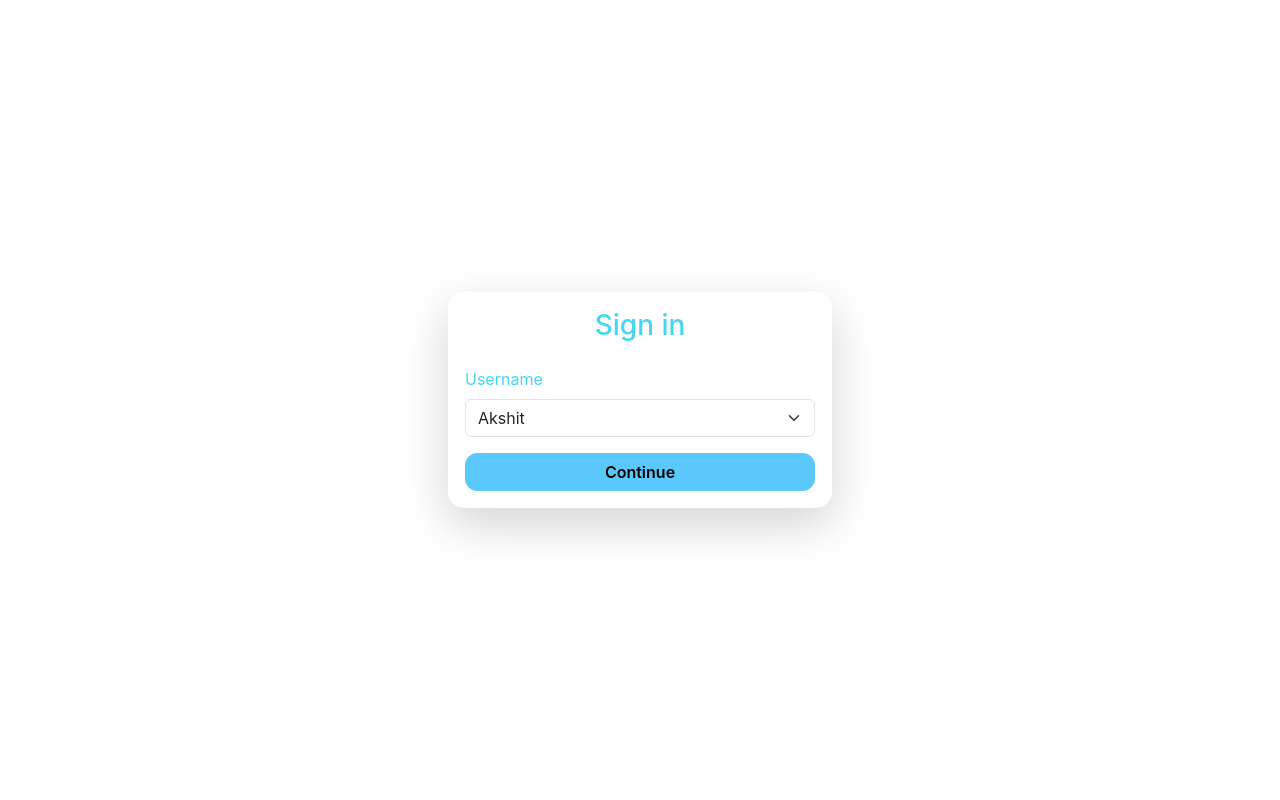
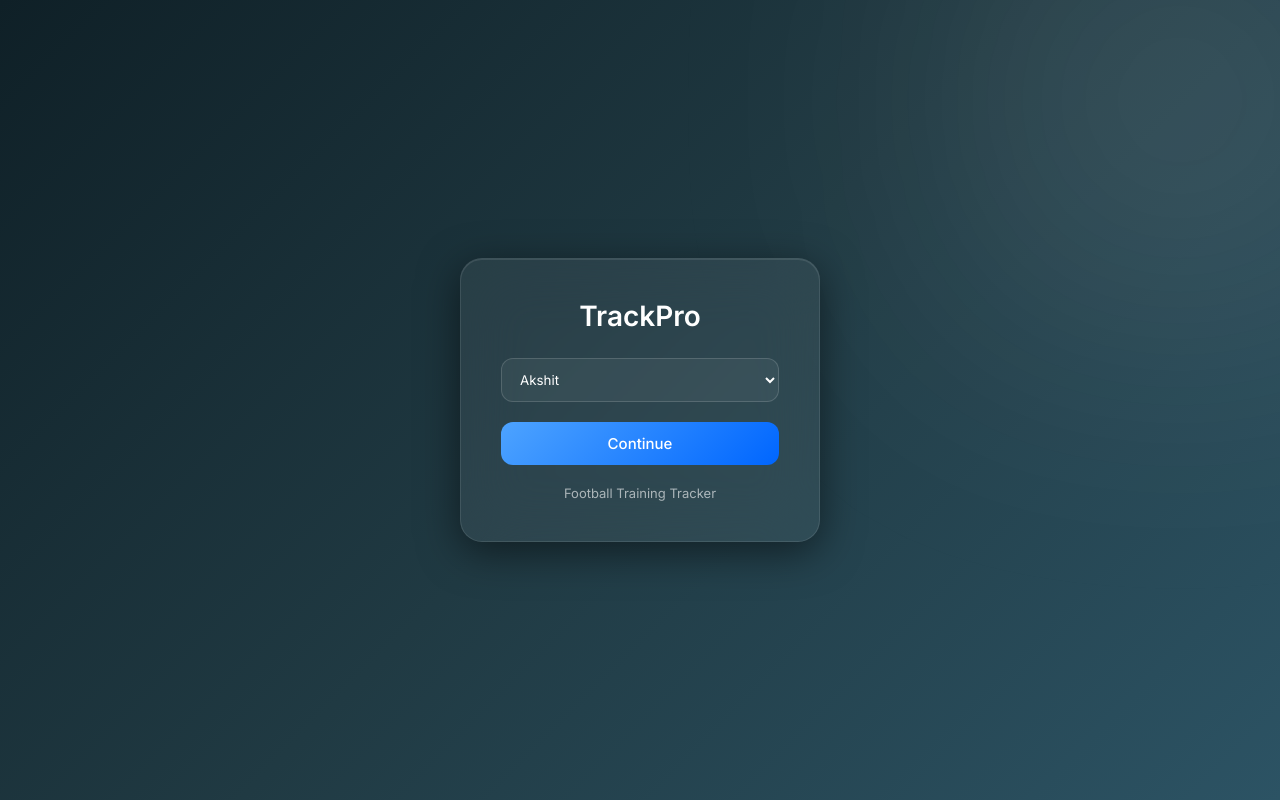
Before and after one commit to akshitjoshi335-maker/Football-progress-tracking, a Flask app: page /login in a window 1280 px wide; the page is wider, and only the part inside the window is pictured. Run offline with Flask 3, Linux system fonts and the light colour scheme.

Commit message:
Update login.html

```diff
--- a/templates/login.html
+++ b/templates/login.html
@@ -3,36 +3,178 @@
 <head>
 <meta charset="UTF-8">
 <meta name="viewport" content="width=device-width, initial-scale=1.0">
-    <title>Login - TrackPro</title>
-    <link href="https://cdn.jsdelivr.net/npm/bootstrap@5.3.1/dist/css/bootstrap.min.css" rel="stylesheet"
-          integrity="sha384-YS6VaCU6uNW0C6c1zduDgPqhIiAj5GxNk4WliBN6v1iUYpqsHdb2Bz949jj44T7v" crossorigin="anonymous">
-    <link href="https://fonts.googleapis.com/css2?family=Roboto:wght@300;400;700&display=swap" rel="stylesheet">
-    <link rel="stylesheet" href="/static/css/style.css">
+
+<title>TrackPro</title>
+
+<link href="https://fonts.googleapis.com/css2?family=Inter:wght@300;400;500;600&display=swap" rel="stylesheet">
+
+<style>
+
+*{
+margin:0;
+padding:0;
+box-sizing:border-box;
+font-family: 'Inter', sans-serif;
+}
+
+body{
+height:100vh;
+display:flex;
+align-items:center;
+justify-content:center;
+background: linear-gradient(135deg,#0f2027,#203a43,#2c5364);
+color:white;
+}
+
+/* background glow */
+
+body::before{
+content:"";
+position:absolute;
+width:600px;
+height:600px;
+background: radial-gradient(circle,rgba(255,255,255,0.12),transparent);
+top:-200px;
+right:-200px;
+filter: blur(120px);
+}
+
+/* login card */
+
+.login-card{
+
+width:360px;
+padding:40px;
+
+border-radius:22px;
+
+background: rgba(255,255,255,0.06);
+
+backdrop-filter: blur(30px);
+-webkit-backdrop-filter: blur(30px);
+
+border:1px solid rgba(255,255,255,0.1);
+
+box-shadow:
+0 10px 40px rgba(0,0,0,0.5),
+inset 0 1px rgba(255,255,255,0.1);
+
+}
+
+/* title */
+
+.title{
+
+font-size:28px;
+font-weight:600;
+text-align:center;
+margin-bottom:25px;
+
+}
+
+/* select box */
+
+.select-box{
+
+width:100%;
+padding:12px 14px;
+
+border-radius:12px;
+
+border:1px solid rgba(255,255,255,0.15);
+
+background: rgba(255,255,255,0.05);
+
+color:white;
+
+outline:none;
+
+transition:0.25s;
+}
+
+.select-box:hover{
+background: rgba(255,255,255,0.08);
+}
+
+.select-box:focus{
+border-color:#4da3ff;
+}
+
+/* button */
+
+.login-btn{
+
+margin-top:20px;
+
+width:100%;
+padding:12px;
+
+border:none;
+
+border-radius:12px;
+
+font-weight:500;
+font-size:15px;
+
+cursor:pointer;
+
+background: linear-gradient(135deg,#4da3ff,#0066ff);
+
+color:white;
+
+transition:0.25s;
+}
+
+.login-btn:hover{
+
+transform: translateY(-1px);
+
+box-shadow:0 8px 18px rgba(0,0,0,0.4);
+
+}
+
+/* small text */
+
+.footer{
+
+margin-top:20px;
+text-align:center;
+font-size:13px;
+opacity:0.6;
+
+}
+
+</style>
 </head>
-<body class="bg-gradient d-flex align-items-center justify-content-center" style="height:100vh;">
-<div class="card shadow-lg" style="width: 24rem; background: var(--card-bg); backdrop-filter: blur(20px); border:1px solid rgba(255,255,255,0.08);">
-    <div class="card-body">
-        <h3 class="card-title text-center mb-4" style="color: var(--text-light);">Sign in</h3>
-        {% with messages = get_flashed_messages(with_categories=true) %}
-          {% if messages %}
-            {% for category, message in messages %}
-              <div class="alert alert-{{ category }}" role="alert">{{ message }}</div>
-            {% endfor %}
-          {% endif %}
-        {% endwith %}
+
+<body>
+
+<div class="login-card">
+
+<div class="title">
+TrackPro
+</div>
+
 <form method="POST" action="/login">
-            <div class="mb-3">
-                <label for="username" class="form-label" style="color: var(--text-light);">Username</label>
-                <select class="form-select" id="username" name="username">
+
+<select class="select-box" name="username">
+
 <option>Akshit</option>
 <option>Misha</option>
+
 </select>
+
+<button class="login-btn">
+Continue
+</button>
+
+</form>
+
+<div class="footer">
+Football Training Tracker
 </div>
-            <button type="submit" class="btn btn-primary w-100">Continue</button>
-        </form>
+
 </div>
-</div>
-<script src="https://cdn.jsdelivr.net/npm/bootstrap@5.3.1/dist/js/bootstrap.bundle.min.js"
-        integrity="sha384-HoA7w/+jaPf+NyuKHS5F6I6yFrkwpadFr+Z+9V0c5q0WGl/8lFjHh+b2Fh+YBz+1" crossorigin="anonymous"></script>
+
 </body>
 </html>
```
Lines whose indentation alone changed are shown as unchanged.
